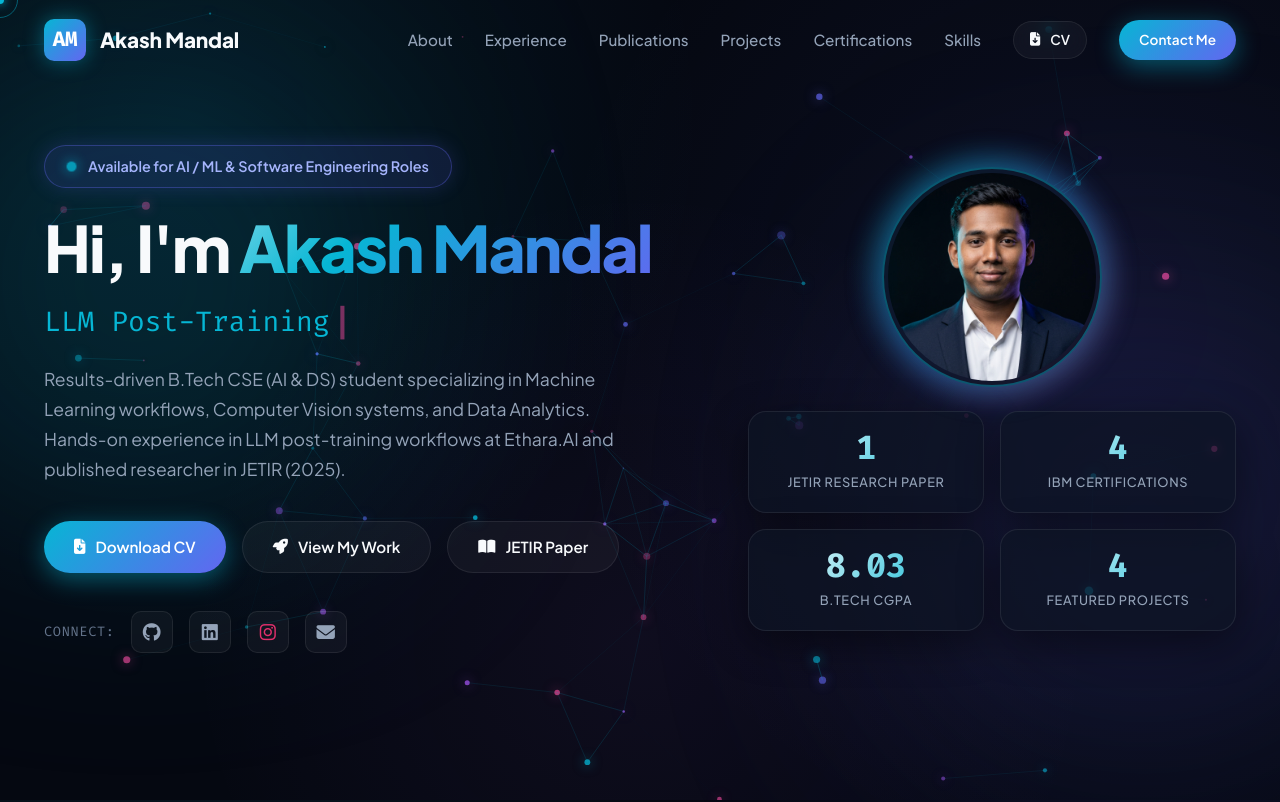
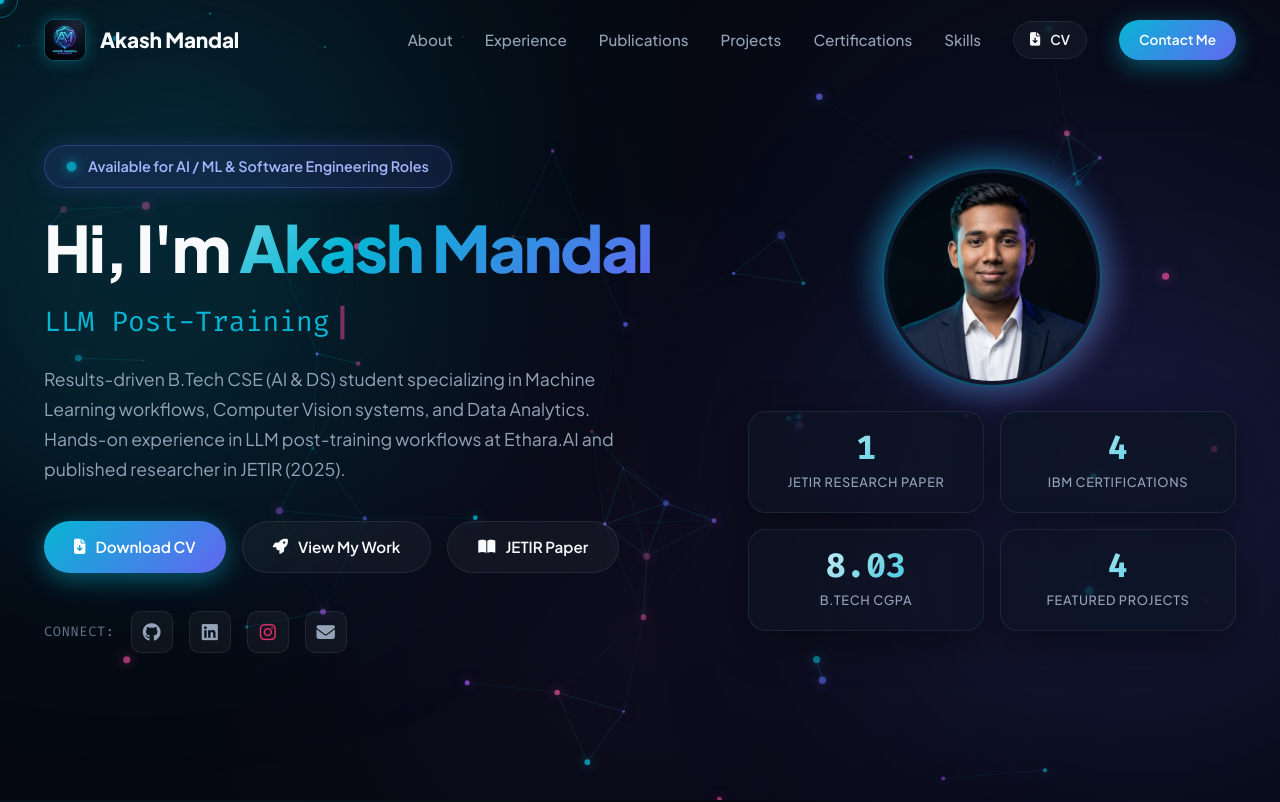
Before and after one commit to Akashmandal08/Portfolio, a plain HTML site: page index.html in a window 1280 px wide. Shown: the top 802 px of the page. Drawn offline with Linux system fonts and the light colour scheme.

Commit message:
Update site logo and browser tab favicon

```diff
--- a/css/components.css
+++ b/css/components.css
@@ -96,20 +96,27 @@ body.cursor-hover #cursor-outline {
   width: 42px;
   height: 42px;
   border-radius: var(--radius-sm);
-  background: linear-gradient(135deg, var(--color-primary), var(--color-secondary));
+  overflow: hidden;
+  position: relative;
+  border: 1px solid rgba(6, 182, 212, 0.4);
+  box-shadow: 0 0 15px rgba(6, 182, 212, 0.35);
   display: flex;
   align-items: center;
   justify-content: center;
-  font-family: var(--font-mono);
-  font-weight: 700;
-  color: #fff;
-  box-shadow: 0 0 20px var(--color-primary-glow);
-  transition: transform 0.3s ease, box-shadow 0.3s ease;
+  background: var(--color-bg-dark);
+  transition: transform 0.3s ease, box-shadow 0.3s ease, border-color 0.3s ease;
+}
+
+.brand-logo-img {
+  width: 100%;
+  height: 100%;
+  object-fit: cover;
 }
 
 .nav-brand:hover .brand-icon {
-  transform: rotate(6deg) scale(1.05);
-  box-shadow: 0 0 25px rgba(99, 102, 241, 0.6);
+  transform: rotate(4deg) scale(1.08);
+  box-shadow: 0 0 25px var(--color-primary);
+  border-color: var(--color-primary);
 }
 
 .nav-links {
--- a/index.html
+++ b/index.html
@@ -6,6 +6,12 @@
   <meta name="description" content="Akash Mandal - AI & Data Science Engineer, Published Machine Learning Researcher, and LLM Post-Training Specialist. B.Tech CSE (AI & DS) Student.">
   <meta name="keywords" content="Akash Mandal, Portfolio, AI Engineer, Machine Learning, Data Science, PredictiX, Ethara AI, JETIR Publication, Python Developer">
   <meta name="author" content="Akash Mandal">
+
+  <!-- Favicon & Browser Tab Icons -->
+  <link rel="icon" type="image/png" sizes="32x32" href="assets/images/favicon.png">
+  <link rel="icon" type="image/png" sizes="16x16" href="assets/images/favicon.png">
+  <link rel="apple-touch-icon" sizes="180x180" href="assets/images/favicon.png">
+  <link rel="shortcut icon" href="favicon.ico">
 
   <!-- Open Graph / Social Media Meta Tags -->
   <meta property="og:title" content="Akash Mandal | AI & Data Science Portfolio">
@@ -40,7 +46,9 @@
   <header class="navbar" id="navbar">
     <div class="container nav-container">
       <a href="#hero" class="nav-brand">
-        <div class="brand-icon">AM</div>
+        <div class="brand-icon">
+          <img src="assets/images/logo.png" alt="Akash Mandal Logo" class="brand-logo-img">
+        </div>
         <span>Akash Mandal</span>
       </a>
 
```
Also changed, not shown: assets/images/favicon.png (added), assets/images/logo.png (added), favicon.ico (added).
